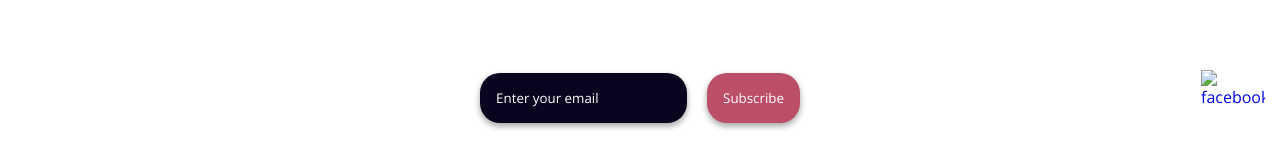
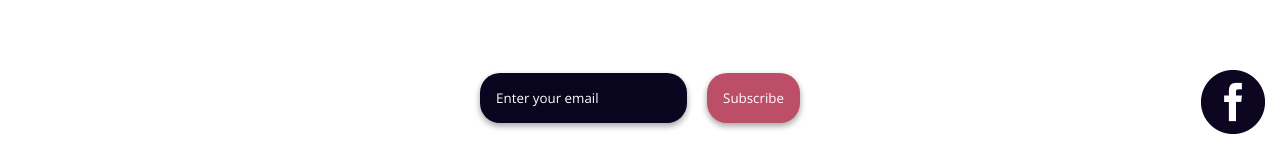
Before and after one commit to archhacks/Under-Construction-Site, a plain HTML site: page index.html in a window 1280 px wide. Shown: the part 651-797 px from the top of the page. Drawn offline with nearby package versions, Linux system fonts and the light colour scheme.

Commit message:
Update index.html

```diff
--- a/index.html
+++ b/index.html
@@ -58,7 +58,7 @@
                 </div> -->
         </div>
 
-        <a href="https://www.facebook.com/archhacks/"><img id="facebook" src="facebook_icon.png" alt="facebook_icon" height="64px" width="64px"></a>
+        <a href="https://www.facebook.com/archhacks/"><img id="facebook" src="assets/images/facebook_icon.png" alt="facebook_icon" height="64px" width="64px"></a>
 
     </body>
 </html>
```
